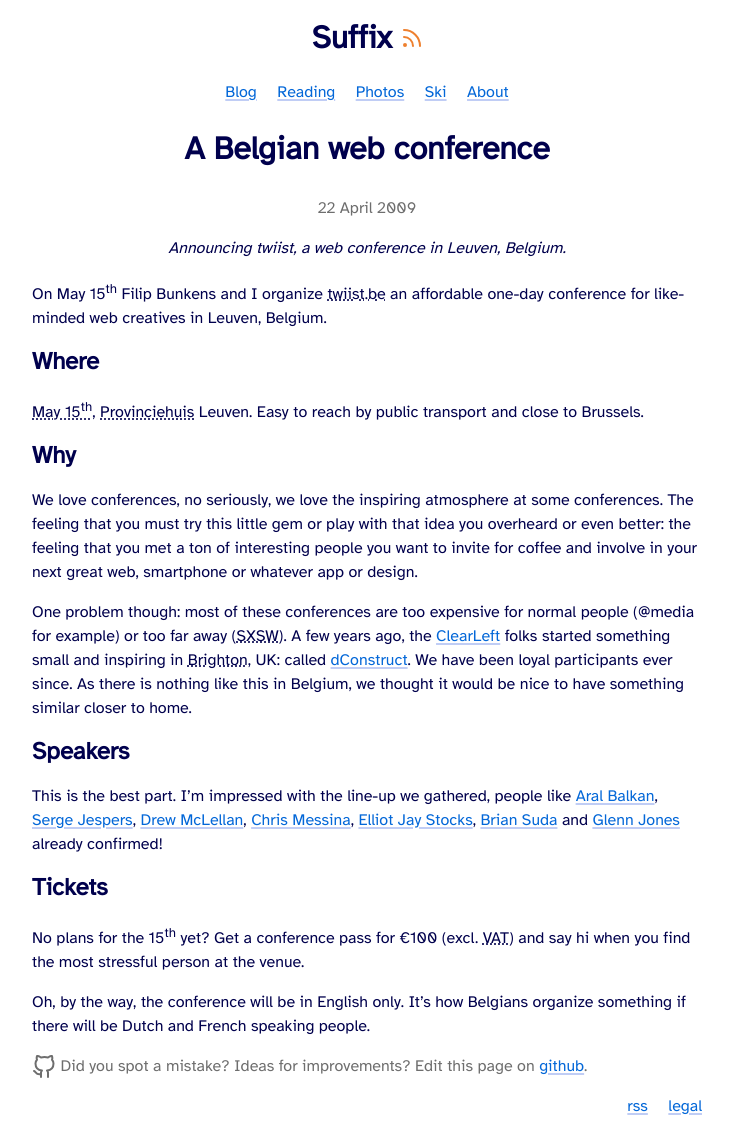
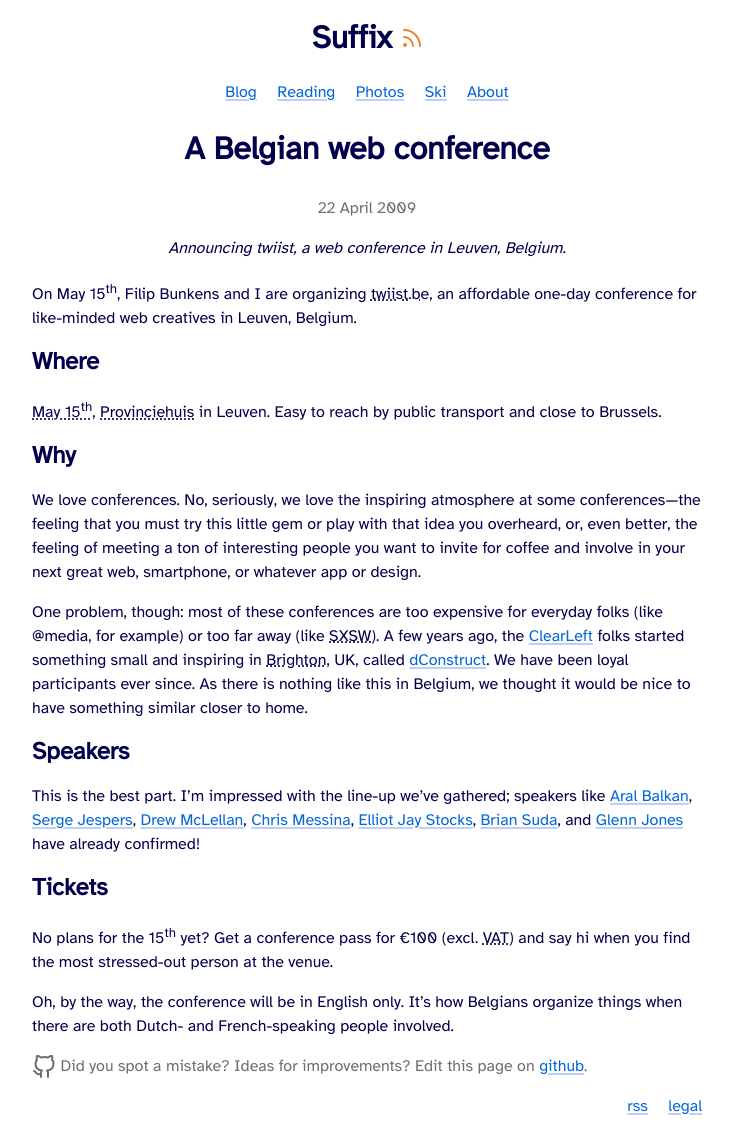
Before and after one commit to cimm/suffix, a Jekyll site: the page built from _posts/2009-04-22-twiistbe.html, in a window 1280 px wide. Shown: the whole page, without its empty margins (273-1006 px from the left). Built offline with Jekyll 4.4.1, drawn with Linux system fonts in a browser that asks for light colours.

Commit message:
Small copy improvements for the twiist.be article

```diff
--- a/_posts/2009-04-22-twiistbe.html
+++ b/_posts/2009-04-22-twiistbe.html
@@ -6,24 +6,24 @@
 description: Announcing twiist, a web conference in Leuven, Belgium.
 ---
 
-<p>On <time datetime="2009-05-15">May 15<sup>th</sup></time> Filip Bunkens and I organize <abbr title="The Way Internet Is Supposed To Be">twiist.be</abbr> an affordable one-day conference for like-minded web creatives in Leuven, Belgium.</p>
+<p>On <time datetime="2009-05-15">May 15<sup>th</sup></time>, Filip Bunkens and I are organizing <abbr title="The Way Internet Is Supposed To Be">twiist.be</abbr>, an affordable one-day conference for like-minded web creatives in Leuven, Belgium.</p>
 
 <h2>Where</h2>
 
-<p class="h-event"><abbr title="2009-05-15T09:00+01:0000" class="dt-start">May 15<sup>th</sup></abbr>, <abbr class="geo p-location" title="50.8772,4.71681">Provinciehuis</abbr> Leuven. Easy to reach by public transport and close to Brussels.</p>
+<p class="h-event"><abbr title="2009-05-15T09:00+01:00" class="dt-start">May 15<sup>th</sup></abbr>, <abbr class="geo p-location" title="50.8772,4.71681">Provinciehuis</abbr> in Leuven. Easy to reach by public transport and close to Brussels.</p>
 
 <h2>Why</h2>
 
-<p>We love conferences, no seriously, we love the inspiring atmosphere at some conferences. The feeling that you must try this little gem or play with that idea you overheard or even better: the feeling that you met a ton of interesting people you want to invite for coffee and involve in your next great web, smartphone or whatever app or design.</p>
+<p>We love conferences. No, seriously, we love the inspiring atmosphere at some conferences—the feeling that you must try this little gem or play with that idea you overheard, or, even better, the feeling of meeting a ton of interesting people you want to invite for coffee and involve in your next great web, smartphone, or whatever app or design.</p>
 
-<p>One problem though: most of these conferences are too expensive for normal people (@media for example) or too far away (<abbr title="South by Southwest">SXSW</abbr>). A few years ago, the <a href="https://www.clearleft.com/">ClearLeft</a> folks started something small and inspiring in <abbr title="50.8237,-0.138619">Brighton</abbr>, UK: called <a href="http://dconstruct.org">dConstruct</a>. We have been loyal participants ever since. As there is nothing like this in Belgium, we thought it would be nice to have something similar closer to home.</p>
+<p>One problem, though: most of these conferences are too expensive for everyday folks (like @media, for example) or too far away (like <abbr title="South by Southwest">SXSW</abbr>). A few years ago, the <a href="https://www.clearleft.com/">ClearLeft</a> folks started something small and inspiring in <abbr title="50.8237,-0.138619">Brighton</abbr>, UK, called <a href="http://dconstruct.org">dConstruct</a>. We have been loyal participants ever since. As there is nothing like this in Belgium, we thought it would be nice to have something similar closer to home.</p>
 
 <h2>Speakers</h2>
 
-<p>This is the best part. I’m impressed with the line-up we gathered, people like <a href="https://web.archive.org/web/20090419212503/http://www.twiist.be/speakers/aralbalkan" title="Aral Balkan’s speakers bio and presentation topic" class="h-card" rel="met">Aral Balkan</a>, <a href="https://web.archive.org/web/20090301170420/http://twiist.be:80/speakers/sergejespers" title="Serge Jespers’s speakers bio" class="h-card" rel="met">Serge Jespers</a>, <a href="https://web.archive.org/web/20090501061553/http://twiist.be:80/speakers/drewmclellan" title="Drew McLellan’s speakers bio" class="h-card" rel="met">Drew McLellan</a>, <a href="https://web.archive.org/web/20090330081459/http://www.twiist.be:80/speakers/chrismessina" title="Chris Messina’s speakers bio and presentation topic" class="h-card" rel="met">Chris Messina</a>, <a href="https://web.archive.org/web/20090417165858/http://www.twiist.be:80/speakers/elliotjaystocks" title="Elliot Jay Stocks’s speakers bio" class="h-card" rel="met">Elliot Jay Stocks</a>, <a href="https://web.archive.org/web/20090417165858/http://www.twiist.be:80/speakers/briansuda" title="Brian Suda’s speakers bio and presentation topic" class="h-card" rel="met">Brian Suda</a> and <a href="https://web.archive.org/web/20090419071343/http://www.twiist.be:80/speakers/glennjones" title="Glenn jones’ speakers bio and presentation topic" class="h-card" rel="met">Glenn Jones</a> already confirmed!</p>
+<p>This is the best part. I’m impressed with the line-up we’ve gathered; speakers like <a href="https://web.archive.org/web/20090419212503/http://www.twiist.be/speakers/aralbalkan" title="Aral Balkan’s speakers bio and presentation topic" class="h-card" rel="met">Aral Balkan</a>, <a href="https://web.archive.org/web/20090301170420/http://twiist.be:80/speakers/sergejespers" title="Serge Jespers’s speakers bio" class="h-card" rel="met">Serge Jespers</a>, <a href="https://web.archive.org/web/20090501061553/http://twiist.be:80/speakers/drewmclellan" title="Drew McLellan’s speakers bio" class="h-card" rel="met">Drew McLellan</a>, <a href="https://web.archive.org/web/20090330081459/http://www.twiist.be:80/speakers/chrismessina" title="Chris Messina’s speakers bio and presentation topic" class="h-card" rel="met">Chris Messina</a>, <a href="https://web.archive.org/web/20090417165858/http://www.twiist.be:80/speakers/elliotjaystocks" title="Elliot Jay Stocks’s speakers bio" class="h-card" rel="met">Elliot Jay Stocks</a>, <a href="https://web.archive.org/web/20090417165858/http://www.twiist.be:80/speakers/briansuda" title="Brian Suda’s speakers bio and presentation topic" class="h-card" rel="met">Brian Suda</a>, and <a href="https://web.archive.org/web/20090419071343/http://www.twiist.be:80/speakers/glennjones" title="Glenn Jones’ speakers bio and presentation topic" class="h-card" rel="met">Glenn Jones</a> have already confirmed!</p>
 
 <h2>Tickets</h2>
 
-<p>No plans for the 15<sup>th</sup> yet? Get a conference pass for €100 (excl. <abbr title="Value Added Tax">VAT</abbr>) and say hi when you find the most stressful person at the venue.</p>
+<p>No plans for the 15<sup>th</sup> yet? Get a conference pass for €100 (excl. <abbr title="Value Added Tax">VAT</abbr>) and say hi when you find the most stressed-out person at the venue.</p>
 
-<p>Oh, by the way, the conference will be in English only. It’s how Belgians organize something if there will be Dutch and French speaking people.</p>
+<p>Oh, by the way, the conference will be in English only. It’s how Belgians organize things when there are both Dutch- and French-speaking people involved.</p>
```
